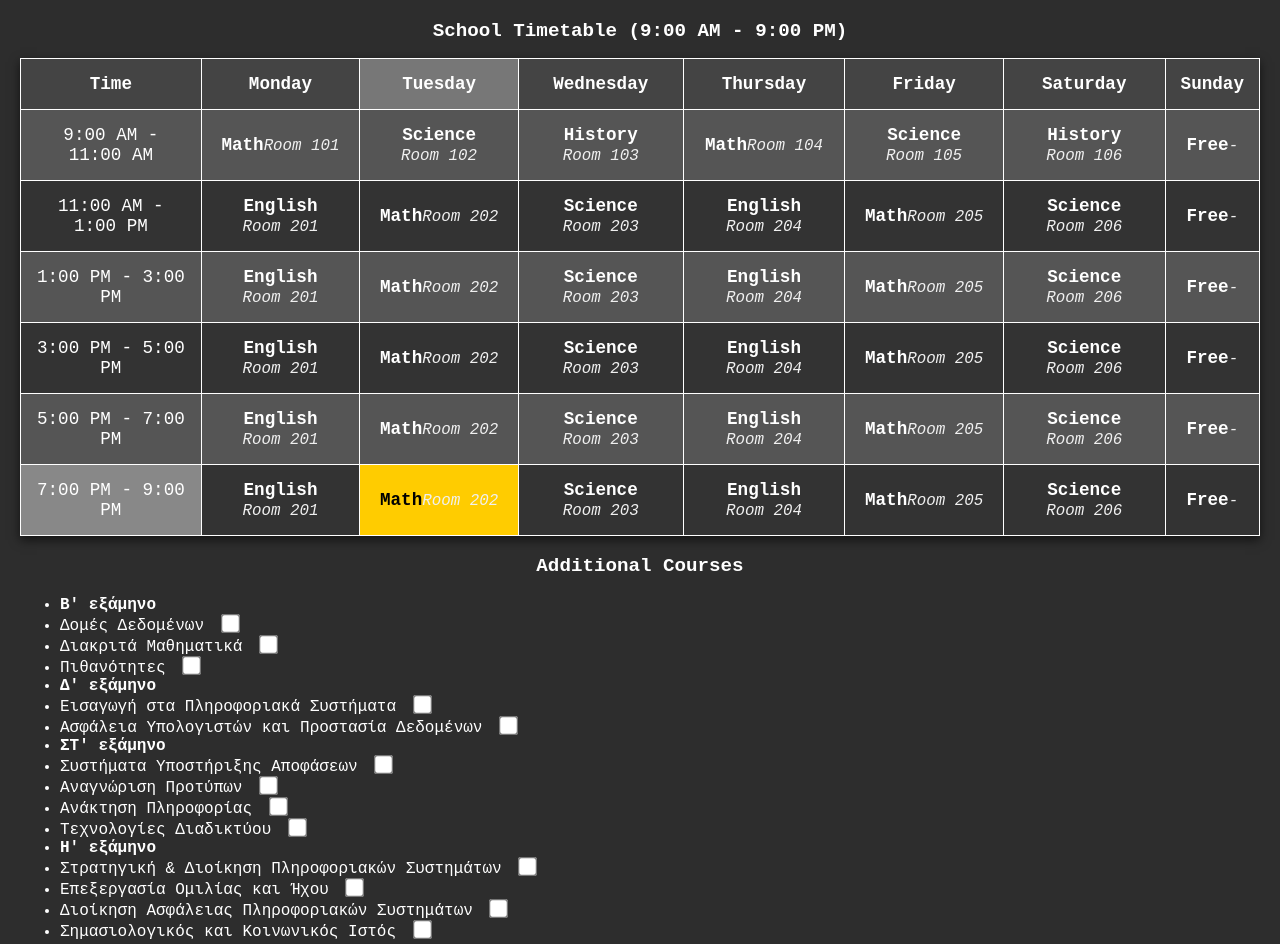
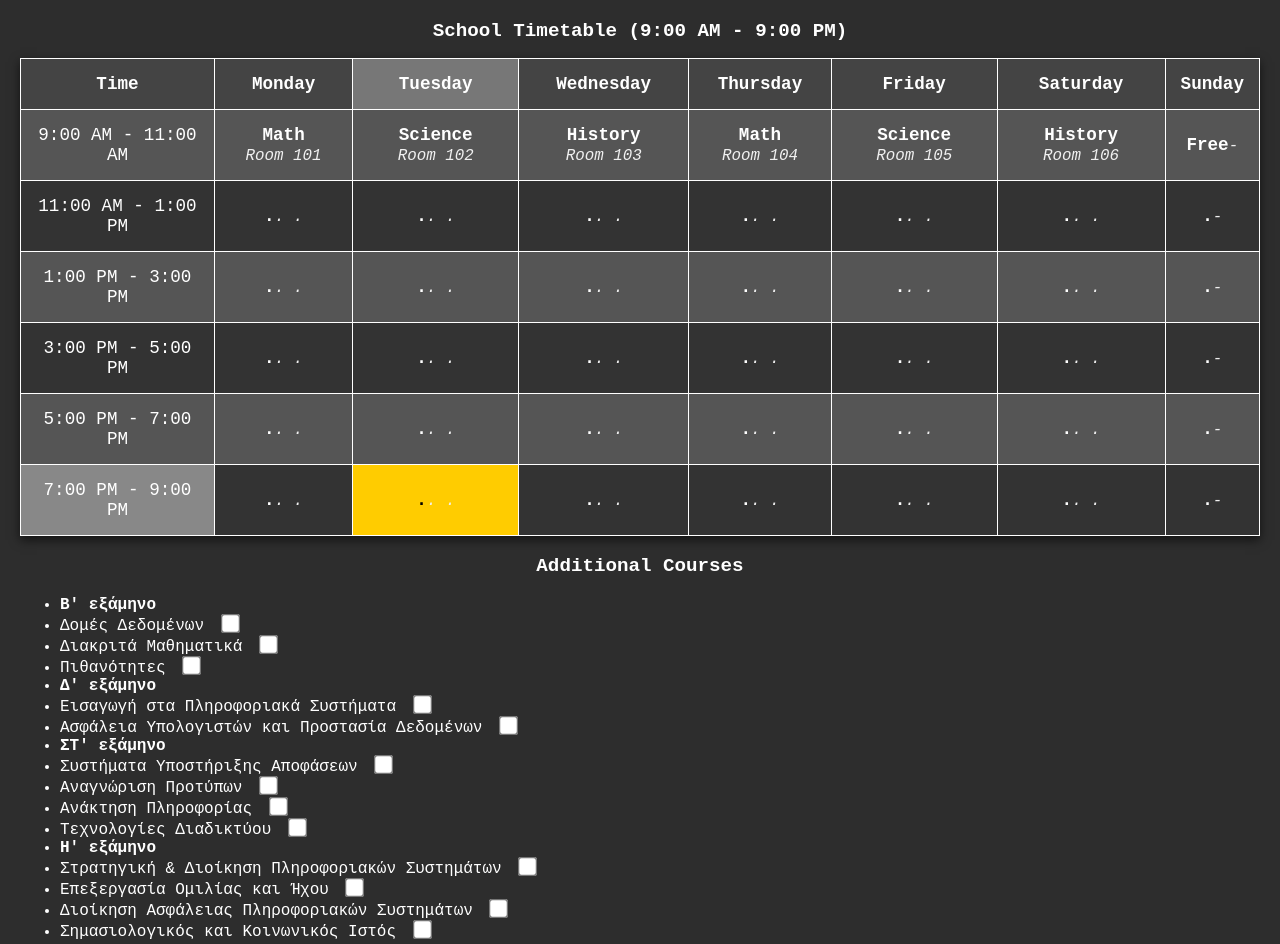
Before and after one commit to x-dot/x-dot.github.io, a plain HTML site: page index.html in a window 1280 px wide. Shown: the top 944 px of the page. Drawn offline with Linux system fonts and the light colour scheme.

Commit message:
Update index.html

```diff
--- a/index.html
+++ b/index.html
@@ -283,53 +283,53 @@
     </tr>
     <tr>
         <td onclick="editTime(this)">11:00 AM - 1:00 PM</td>
-        <td data-index="7" onclick="editCell(this)"><div class="subject">English</div><div class="room class-info">Room 201</div></td>
-        <td data-index="8" onclick="editCell(this)"><div class="subject">Math</div><div class="room class-info">Room 202</div></td>
-        <td data-index="9" onclick="editCell(this)"><div class="subject">Science</div><div class="room class-info">Room 203</div></td>
-        <td data-index="10" onclick="editCell(this)"><div class="subject">English</div><div class="room class-info">Room 204</div></td>
-        <td data-index="11" onclick="editCell(this)"><div class="subject">Math</div><div class="room class-info">Room 205</div></td>
-        <td data-index="12" onclick="editCell(this)"><div class="subject">Science</div><div class="room class-info">Room 206</div></td>
-        <td data-index="13" onclick="editCell(this)"><div class="subject">Free</div><div class="room class-info">-</div></td>
+        <td data-index="7" onclick="editCell(this)"><div class="subject">.</div><div class="room class-info">. .</div></td>
+        <td data-index="8" onclick="editCell(this)"><div class="subject">.</div><div class="room class-info">. .</div></td>
+        <td data-index="9" onclick="editCell(this)"><div class="subject">.</div><div class="room class-info">. .</div></td>
+        <td data-index="10" onclick="editCell(this)"><div class="subject">.</div><div class="room class-info">. .</div></td>
+        <td data-index="11" onclick="editCell(this)"><div class="subject">.</div><div class="room class-info">. .</div></td>
+        <td data-index="12" onclick="editCell(this)"><div class="subject">.</div><div class="room class-info">. .</div></td>
+        <td data-index="13" onclick="editCell(this)"><div class="subject">.</div><div class="room class-info">-</div></td>
     </tr>
     <tr>
         <td onclick="editTime(this)">1:00 PM - 3:00 PM</td>
-        <td data-index="14" onclick="editCell(this)"><div class="subject">English</div><div class="room class-info">Room 201</div></td>
-        <td data-index="15" onclick="editCell(this)"><div class="subject">Math</div><div class="room class-info">Room 202</div></td>
-        <td data-index="16" onclick="editCell(this)"><div class="subject">Science</div><div class="room class-info">Room 203</div></td>
-        <td data-index="17" onclick="editCell(this)"><div class="subject">English</div><div class="room class-info">Room 204</div></td>
-        <td data-index="18" onclick="editCell(this)"><div class="subject">Math</div><div class="room class-info">Room 205</div></td>
-        <td data-index="19" onclick="editCell(this)"><div class="subject">Science</div><div class="room class-info">Room 206</div></td>
-        <td data-index="20" onclick="editCell(this)"><div class="subject">Free</div><div class="room class-info">-</div></td>
+        <td data-index="14" onclick="editCell(this)"><div class="subject">.</div><div class="room class-info">. .</div></td>
+        <td data-index="15" onclick="editCell(this)"><div class="subject">.</div><div class="room class-info">. .</div></td>
+        <td data-index="16" onclick="editCell(this)"><div class="subject">.</div><div class="room class-info">. .</div></td>
+        <td data-index="17" onclick="editCell(this)"><div class="subject">.</div><div class="room class-info">. .</div></td>
+        <td data-index="18" onclick="editCell(this)"><div class="subject">.</div><div class="room class-info">. .</div></td>
+        <td data-index="19" onclick="editCell(this)"><div class="subject">.</div><div class="room class-info">. .</div></td>
+        <td data-index="20" onclick="editCell(this)"><div class="subject">.</div><div class="room class-info">-</div></td>
     </tr>
     <tr>
         <td onclick="editTime(this)">3:00 PM - 5:00 PM</td>
-        <td data-index="21" onclick="editCell(this)"><div class="subject">English</div><div class="room class-info">Room 201</div></td>
-        <td data-index="22" onclick="editCell(this)"><div class="subject">Math</div><div class="room class-info">Room 202</div></td>
-        <td data-index="23" onclick="editCell(this)"><div class="subject">Science</div><div class="room class-info">Room 203</div></td>
-        <td data-index="24" onclick="editCell(this)"><div class="subject">English</div><div class="room class-info">Room 204</div></td>
-        <td data-index="25" onclick="editCell(this)"><div class="subject">Math</div><div class="room class-info">Room 205</div></td>
-        <td data-index="26" onclick="editCell(this)"><div class="subject">Science</div><div class="room class-info">Room 206</div></td>
-        <td data-index="27" onclick="editCell(this)"><div class="subject">Free</div><div class="room class-info">-</div></td>
+        <td data-index="21" onclick="editCell(this)"><div class="subject">.</div><div class="room class-info">. .</div></td>
+        <td data-index="22" onclick="editCell(this)"><div class="subject">.</div><div class="room class-info">. .</div></td>
+        <td data-index="23" onclick="editCell(this)"><div class="subject">.</div><div class="room class-info">. .</div></td>
+        <td data-index="24" onclick="editCell(this)"><div class="subject">.</div><div class="room class-info">. .</div></td>
+        <td data-index="25" onclick="editCell(this)"><div class="subject">.</div><div class="room class-info">. .</div></td>
+        <td data-index="26" onclick="editCell(this)"><div class="subject">.</div><div class="room class-info">. .</div></td>
+        <td data-index="27" onclick="editCell(this)"><div class="subject">.</div><div class="room class-info">-</div></td>
     </tr>
     <tr>
         <td onclick="editTime(this)">5:00 PM - 7:00 PM</td>
-        <td data-index="28" onclick="editCell(this)"><div class="subject">English</div><div class="room class-info">Room 201</div></td>
-        <td data-index="29" onclick="editCell(this)"><div class="subject">Math</div><div class="room class-info">Room 202</div></td>
-        <td data-index="30" onclick="editCell(this)"><div class="subject">Science</div><div class="room class-info">Room 203</div></td>
-        <td data-index="31" onclick="editCell(this)"><div class="subject">English</div><div class="room class-info">Room 204</div></td>
-        <td data-index="32" onclick="editCell(this)"><div class="subject">Math</div><div class="room class-info">Room 205</div></td>
-        <td data-index="33" onclick="editCell(this)"><div class="subject">Science</div><div class="room class-info">Room 206</div></td>
-        <td data-index="34" onclick="editCell(this)"><div class="subject">Free</div><div class="room class-info">-</div></td>
+        <td data-index="28" onclick="editCell(this)"><div class="subject">.</div><div class="room class-info">. .</div></td>
+        <td data-index="29" onclick="editCell(this)"><div class="subject">.</div><div class="room class-info">. .</div></td>
+        <td data-index="30" onclick="editCell(this)"><div class="subject">.</div><div class="room class-info">. .</div></td>
+        <td data-index="31" onclick="editCell(this)"><div class="subject">.</div><div class="room class-info">. .</div></td>
+        <td data-index="32" onclick="editCell(this)"><div class="subject">.</div><div class="room class-info">. .</div></td>
+        <td data-index="33" onclick="editCell(this)"><div class="subject">.</div><div class="room class-info">. .</div></td>
+        <td data-index="34" onclick="editCell(this)"><div class="subject">.</div><div class="room class-info">-</div></td>
     </tr>
     <tr>
         <td onclick="editTime(this)">7:00 PM - 9:00 PM</td>
-        <td data-index="35" onclick="editCell(this)"><div class="subject">English</div><div class="room class-info">Room 201</div></td>
-        <td data-index="36" onclick="editCell(this)"><div class="subject">Math</div><div class="room class-info">Room 202</div></td>
-        <td data-index="37" onclick="editCell(this)"><div class="subject">Science</div><div class="room class-info">Room 203</div></td>
-        <td data-index="38" onclick="editCell(this)"><div class="subject">English</div><div class="room class-info">Room 204</div></td>
-        <td data-index="39" onclick="editCell(this)"><div class="subject">Math</div><div class="room class-info">Room 205</div></td>
-        <td data-index="40" onclick="editCell(this)"><div class="subject">Science</div><div class="room class-info">Room 206</div></td>
-        <td data-index="41" onclick="editCell(this)"><div class="subject">Free</div><div class="room class-info">-</div></td>
+        <td data-index="35" onclick="editCell(this)"><div class="subject">.</div><div class="room class-info">. .</div></td>
+        <td data-index="36" onclick="editCell(this)"><div class="subject">.</div><div class="room class-info">. .</div></td>
+        <td data-index="37" onclick="editCell(this)"><div class="subject">.</div><div class="room class-info">. .</div></td>
+        <td data-index="38" onclick="editCell(this)"><div class="subject">.</div><div class="room class-info">. .</div></td>
+        <td data-index="39" onclick="editCell(this)"><div class="subject">.</div><div class="room class-info">. .</div></td>
+        <td data-index="40" onclick="editCell(this)"><div class="subject">.</div><div class="room class-info">. .</div></td>
+        <td data-index="41" onclick="editCell(this)"><div class="subject">.</div><div class="room class-info">-</div></td>
     </tr>
 </table>
 
```
